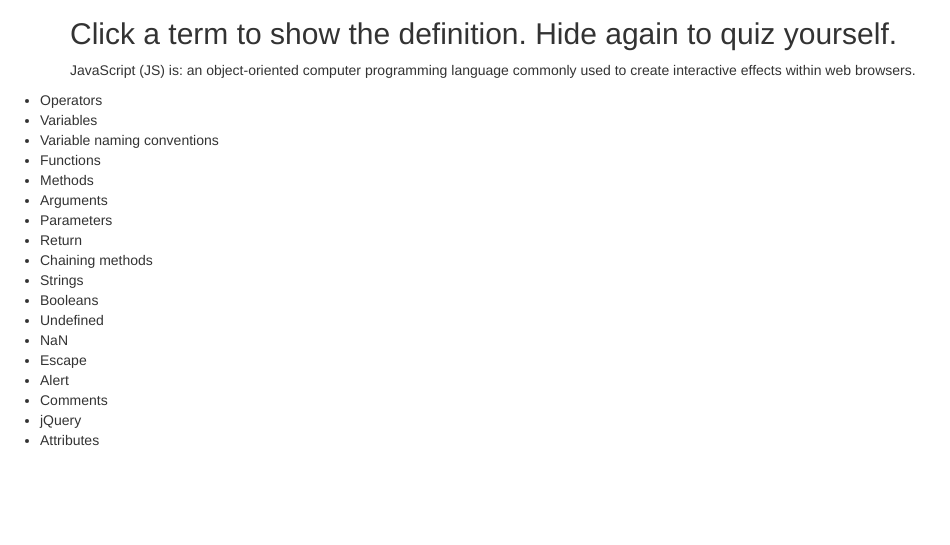
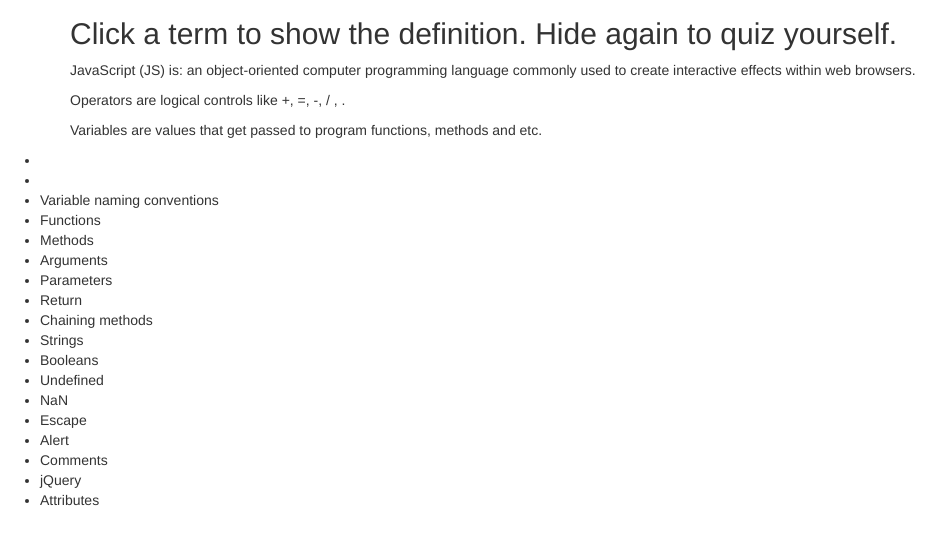
Before and after one commit to yasskin/flashcard, a plain HTML site: page index.html in a window 1280 px wide. Both pictures are taken after a click on the element "JavaScript (JS)". Shown: the part 63-608 px from the top of the page, without its empty margins (0-950 px from the left). Drawn offline with Linux system fonts and the light colour scheme.

Commit message:
creates 3 flashcards or text which hide and show via toggle method

```diff
--- a/css/styles.css
+++ b/css/styles.css
@@ -14,3 +14,19 @@
 #hide-card-1 {
   display: block;
 }
+
+#show-card-2 {
+  display: none;
+}
+
+#hide-card-2 {
+  display: block;
+}
+
+#show-card-3 {
+  display: none;
+}
+
+#hide-card-3 {
+  display: block;
+}
--- a/index.html
+++ b/index.html
@@ -34,13 +34,31 @@ Feel free to add to this site later to help you study and remember key ideas of
         <p class="clickable">JavaScript (JS) is: an object-oriented computer programming language commonly used to create interactive effects within web browsers.</p>
       </div>
 
+      <div id="hide-card-2">
+        <p class="clickable">Operators</p>
+      </div>
+
+      <div id="show-card-2">
+        <p class="clickable">Operators are logical controls like +, =, -, / , .</p>
+      </div>
+
+      <div id="hide-card-3">
+        <p class="clickable">Variables</p>
+      </div>
+
+      <div id="show-card-3">
+        <p class="clickable">Variables are values that get passed to program functions, methods and etc.</p>
+      </div>
+
+
+
 
     </div>
 
 
       <ul>
-        <li>Operators</li>
-        <li>Variables</li>
+        <li></li>
+        <li></li>
         <li>Variable naming conventions</li>
         <li>Functions</li>
         <li>Methods</li>
--- a/js/scripts.js
+++ b/js/scripts.js
@@ -1,6 +1,12 @@
+//Toggles all elements, needs to have show-hide correspondance
+
 $(document).ready(function() {
   $(".clickable").click(function() {
     $("#show-card-1").toggle();
     $("#hide-card-1").toggle();
+    $("#show-card-2").toggle();
+    $("#hide-card-2").toggle();
+    $("#show-card-3").toggle();
+    $("#hide-card-3").toggle();
   });
 });
```
